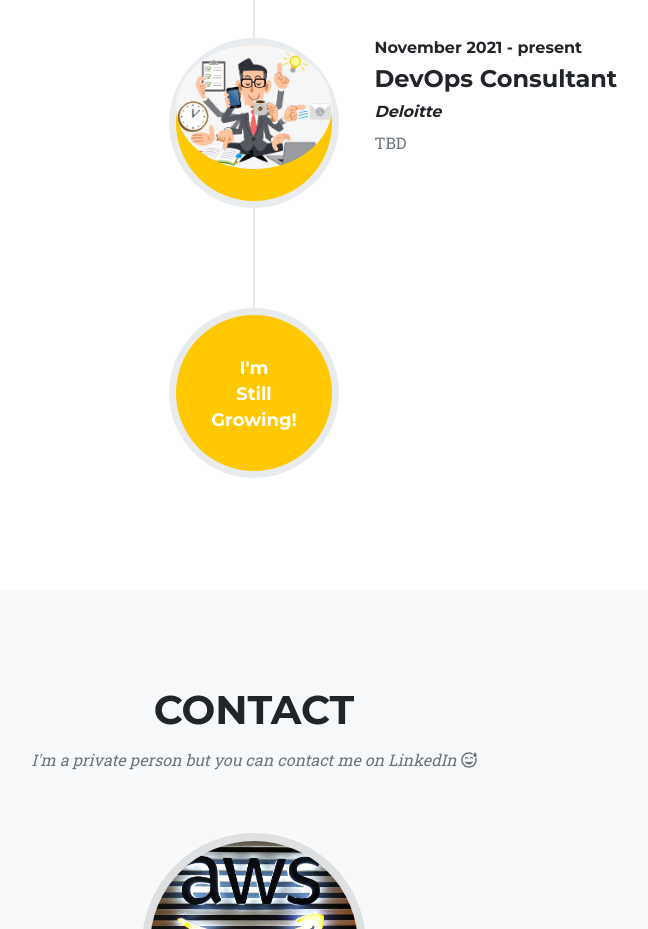
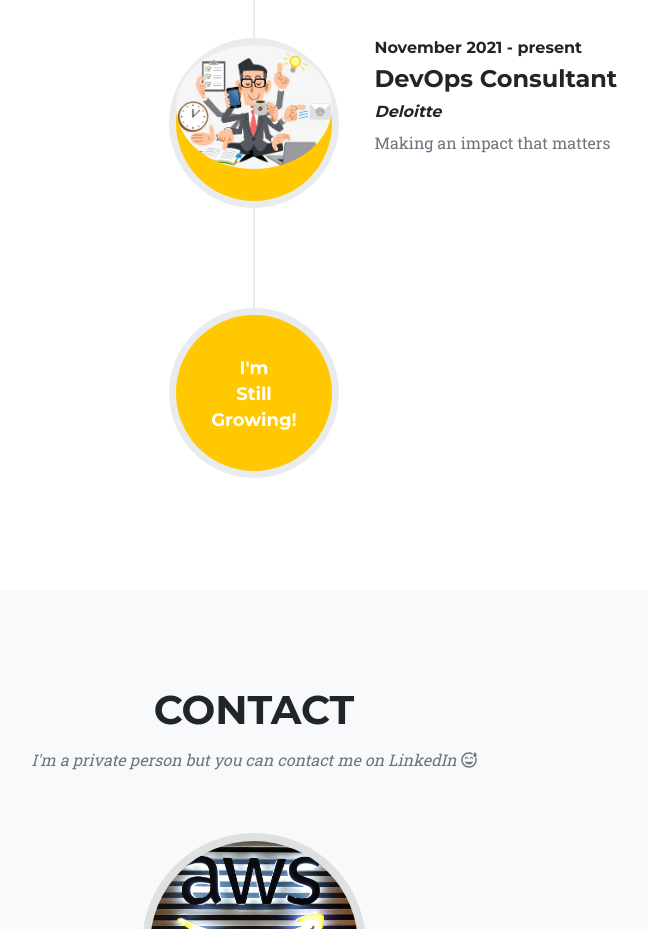
Before and after one commit to AmielCP/my-portfolio, a plain HTML site: page index.html in a window 1280 px wide. Shown: the part 4760-5689 px from the top of the page, without its empty margins (386-1034 px from the left). Drawn offline with nearby package versions, Linux system fonts and the light colour scheme; files whose address does not match are found by name.

Commit message:
update  index.html

```diff
--- a/index.html
+++ b/index.html
@@ -251,7 +251,7 @@
                                 <h4 class="subheading">DevOps Consultant</h4>
                                 <h6 class="subheading"><i>Deloitte</i></h6>
                             </div>
-                            <div class="timeline-body"><p class="text-muted">TBD</p></div>
+                            <div class="timeline-body"><p class="text-muted">Making an impact that matters</p></div>
                         </div>
                     </li>
                     <li class="timeline-inverted">
```
